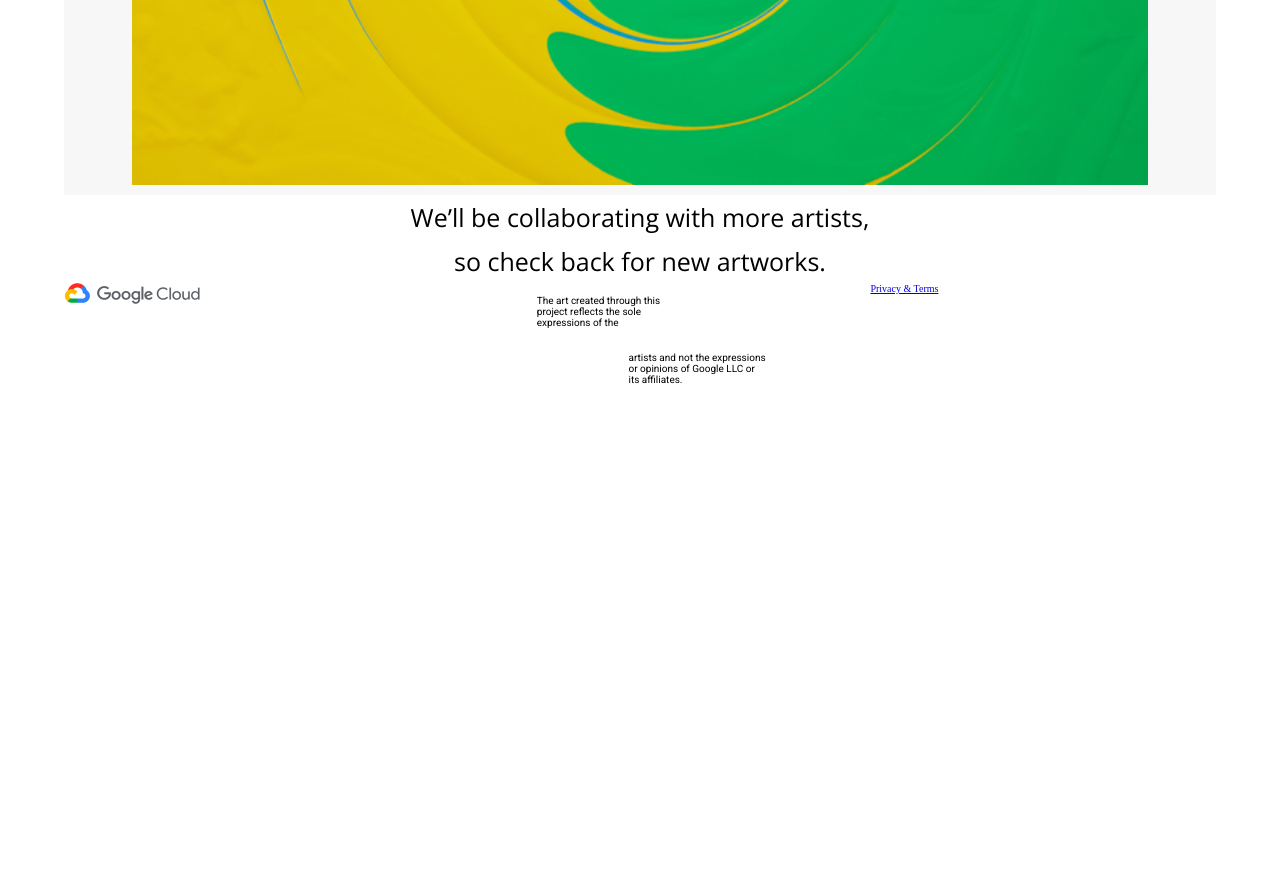
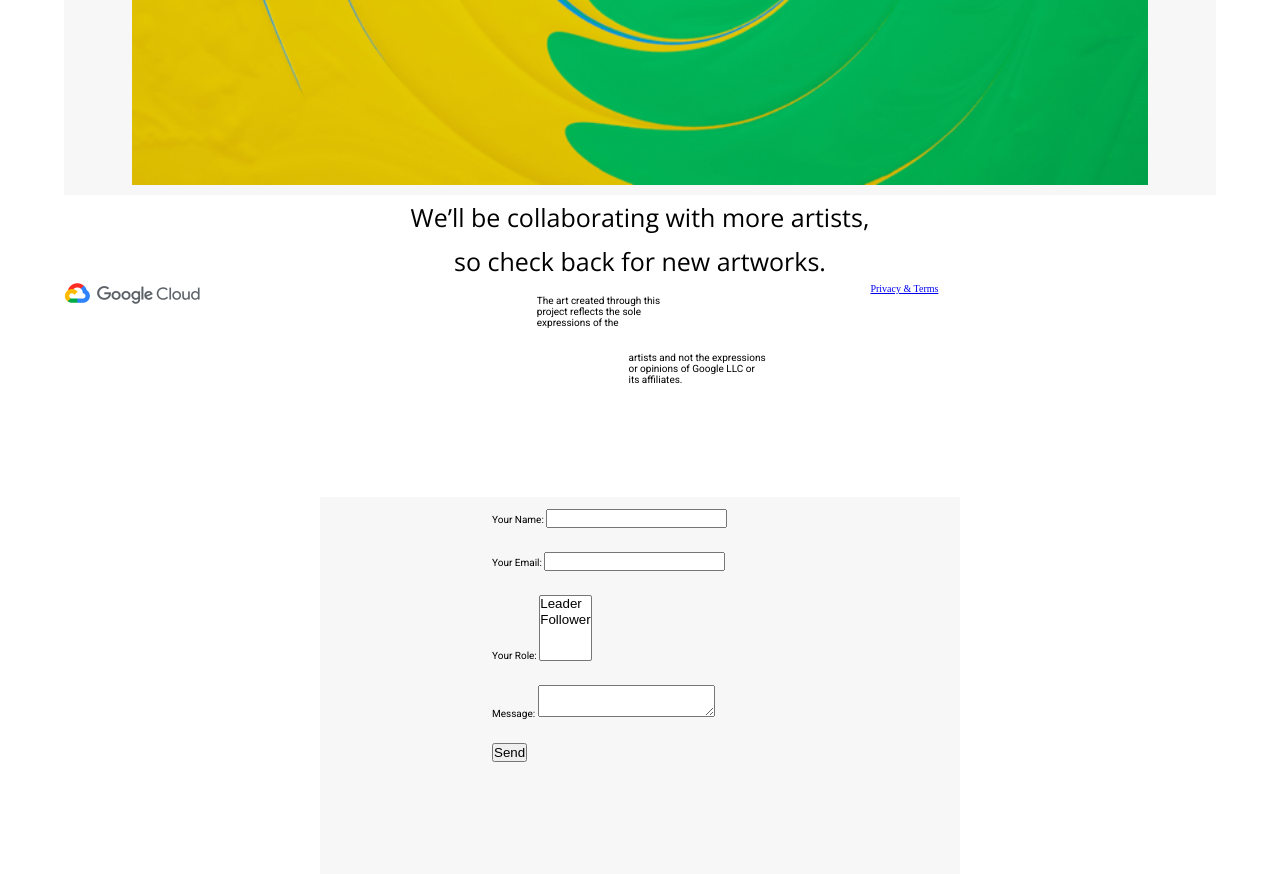
Before and after one commit to CourageSean/Canvas-project, a plain HTML site: page index.html in a window 1280 px wide. Shown: the part 3914-4788 px from the top of the page. Before the commit the page ends 4411 px from the top, so only its background shows below. Drawn offline with nearby package versions, Linux system fonts and the light colour scheme.

Commit message:
form issue fixed

```diff
--- a/assets/scss/style.scss
+++ b/assets/scss/style.scss
@@ -165,8 +165,10 @@ footer {
 }
 
 .form-section {
-  display: none;
-  width: 200px;
+  display: block;
+  width: 50%;
+
+  padding-bottom: 100px;
   div {
     width: 50%;
     margin: auto;
--- a/index.html
+++ b/index.html
@@ -106,6 +106,10 @@
         <p>so check back for new artworks.</p>
       </div>
     </section>
+
+    <section>
+
+    </section>
     <footer>
       <div>
         <img src="assets/images/google_logo.png" alt="google cloud" />
@@ -123,8 +127,14 @@
       <div>
         <a href="https://policies.google.com/">Privacy & Terms</a>
       </div>
+
     </footer>
+    <section>
+
+    </section>
+
     <section class="form-section">
+
       <div>
         <form name="contact" method="POST" data-netlify="true">
           <p>
@@ -151,5 +161,6 @@
         </form>
       </div>
     </section>
+
   </body>
 </html>
```
Also changed, not shown: assets/css/main.css, 1 other file.
